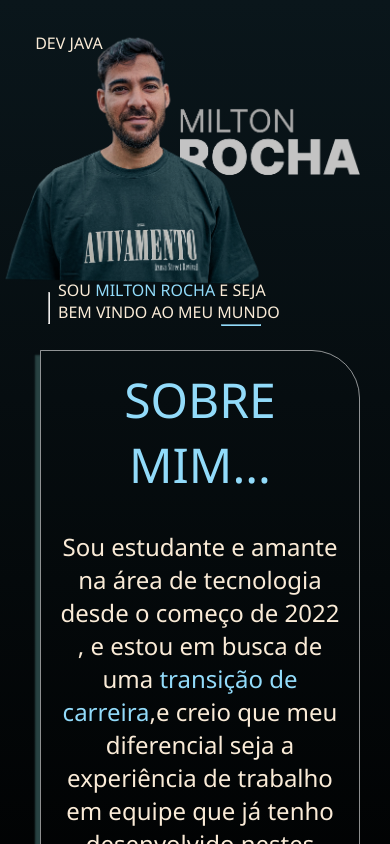
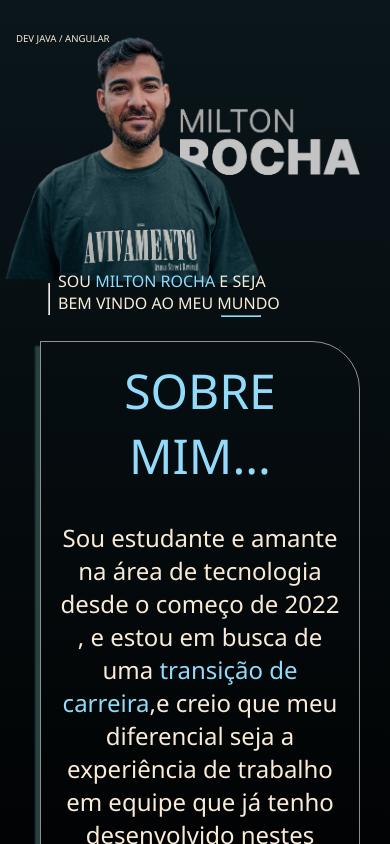
Before and after one commit to Milton-Rocha-Oliveira/portifolio-angular, an Angular app: page / in a window 390 px wide. Shown: the top 844 px of the page. Built offline with nearby package versions, Linux system fonts and the light colour scheme.

Commit message:
reponsividade completa

```diff
--- a/src/app/components/about-me/about-me.component.css
+++ b/src/app/components/about-me/about-me.component.css
@@ -117,7 +117,8 @@
 
  .texto__cabecalho{
     margin-top: 0.5rem;
-    font-size:2rem;
+    margin-left: 1rem;
+    font-size:1.5rem;
     font-weight: 300;
 }
 
@@ -181,7 +182,7 @@
 
      .texto__cabecalho{
         margin-top: 0.5rem;
-        font-size:1.5rem;
+        font-size:1rem;
         font-weight: 300;
     }
 
@@ -244,7 +245,7 @@
 
      .texto__cabecalho{
         margin-top: 0rem;
-        font-size:1rem;
+        font-size:0.6rem;
         font-weight: 300;
     }
 
--- a/src/app/components/about-me/about-me.component.html
+++ b/src/app/components/about-me/about-me.component.html
@@ -2,7 +2,7 @@
 <div class="container__about-me">
     <div class="container__about-me-box__lefth">
     <div>
-        <h1 class="texto__cabecalho"> DEV JAVA</h1>
+        <h1 class="texto__cabecalho"> DEV JAVA / ANGULAR</h1>
     </div>
     <div class="container__about-me__texto">
         <hr>
```
